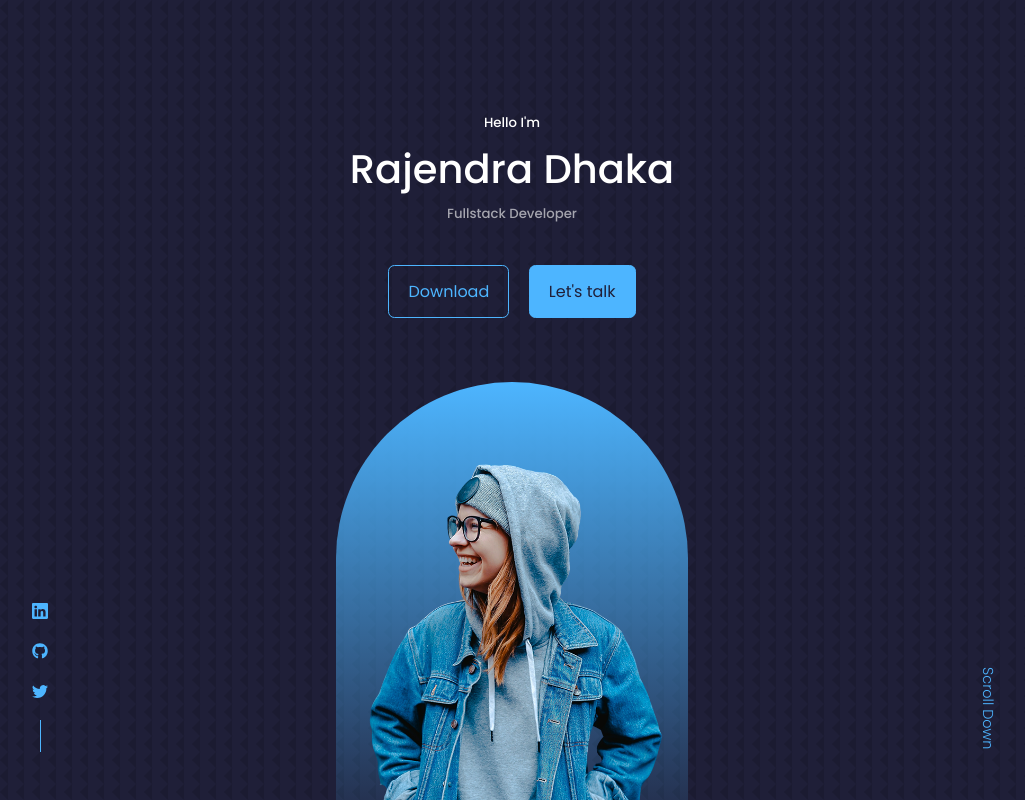
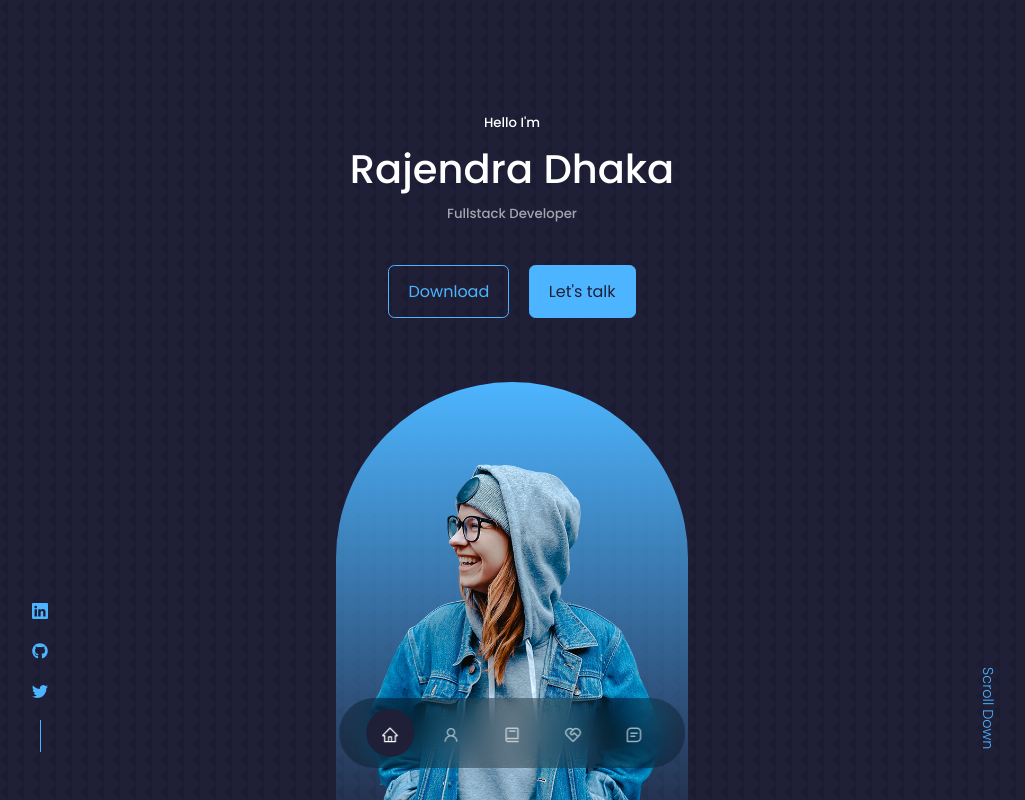
Before and after one commit to rajendra-dhaka/portfolio, a React (Create React App) app: page / in a window 1280 px wide. Shown: the whole page, without its empty margins (128-1153 px from the left). Built offline with nearby package versions, Linux system fonts and the light colour scheme.

Commit message:
created Navbar

```diff
--- a/src/App.jsx
+++ b/src/App.jsx
@@ -15,8 +15,8 @@
   return (
     <>
       <Header />
-      {/* <Navbar />
-      <About />
+      <Navbar />
+      {/* <About />
       <Experience />
       <Services />
       <Portfolio />
--- a/src/components/about/About.jsx
+++ b/src/components/about/About.jsx
@@ -1,5 +1,5 @@
 import React from "react";
 
 export const About = () => {
-  return <div>About</div>;
+  return <section id='about'>About</section>;
 };
--- a/src/components/contact/Contact.jsx
+++ b/src/components/contact/Contact.jsx
@@ -1,5 +1,5 @@
 import React from "react";
 
 export const Contact = () => {
-  return <div>Contact</div>;
+  return <section id='contact'>Contact</section>;
 };
--- a/src/components/experience/Experience.jsx
+++ b/src/components/experience/Experience.jsx
@@ -1,5 +1,5 @@
 import React from "react";
 
 export const Experience = () => {
-  return <div>Experience</div>;
+  return <section id='experience'>Experience</section>;
 };
--- a/src/components/navbar/Navbar.jsx
+++ b/src/components/navbar/Navbar.jsx
@@ -1,5 +1,35 @@
-import React from "react";
+import React, { useState } from 'react';
+import { AiOutlineHome, AiOutlineUser } from 'react-icons/ai';
+import { BiBook, BiMessageSquareDetail } from 'react-icons/bi';
+import { RiServiceLine } from 'react-icons/ri';
+import './navbar.css';
 
 export const Navbar = () => {
-  return <div>Navbar</div>;
+  const [activeNav, setActiveNav] = useState('#');
+
+  return (
+    <nav>
+      <a href='#' onClick={() => setActiveNav('#')} className={activeNav === '#' ? 'active' : ''}>
+        <AiOutlineHome />
+      </a>
+      <a href='#about' onClick={() => setActiveNav('#about')} className={activeNav === '#about' ? 'active' : ''}>
+        <AiOutlineUser />
+      </a>
+      <a
+        href='#experience'
+        onClick={() => setActiveNav('#experience')}
+        className={activeNav === '#experience' ? 'active' : ''}>
+        <BiBook />
+      </a>
+      <a
+        href='#services'
+        onClick={() => setActiveNav('#services')}
+        className={activeNav === '#services' ? 'active' : ''}>
+        <RiServiceLine />
+      </a>
+      <a href='#contact' onClick={() => setActiveNav('#contact')} className={activeNav === '#contact' ? 'active' : ''}>
+        <BiMessageSquareDetail />
+      </a>
+    </nav>
+  );
 };
--- a/src/components/navbar/navbar.css
+++ b/src/components/navbar/navbar.css
@@ -0,0 +1,35 @@
+nav {
+  background: rgba(0, 0, 0, 0.3);
+  width: max-content;
+  display: block;
+  padding: 0.7rem 1.7rem;
+  z-index: 2;
+  position: fixed;
+  left: 50%;
+  transform: translateX(-50%);
+  bottom: 2rem;
+  display: flex;
+  gap: 0.8rem;
+  border-radius: 3rem;
+  backdrop-filter: blur(15px);
+}
+
+nav a {
+  background: transparent;
+  padding: 0.9rem;
+  border-radius: 50%;
+  color: var(--color-light);
+  font-size: 1.1rem;
+  width: 3rem;
+  height: 3rem;
+  text-align: center;
+}
+
+nav a:hover {
+  background: rgba(0, 0, 0, 0.3);
+}
+
+nav a.active {
+  background: var(--color-bg);
+  color: var(--color-white);
+}
--- a/src/components/portfolio/Portfolio.jsx
+++ b/src/components/portfolio/Portfolio.jsx
@@ -1,5 +1,5 @@
 import React from "react";
 
 export const Portfolio = () => {
-  return <div>Portfolio</div>;
+  return <section id='section'>Portfolio</section>;
 };
--- a/src/components/services/Services.jsx
+++ b/src/components/services/Services.jsx
@@ -1,5 +1,5 @@
 import React from "react";
 
 export const Services = () => {
-  return <div>Services</div>;
+  return <section id='services'>Services</section>;
 };
--- a/src/components/testimonials/Testimonials.jsx
+++ b/src/components/testimonials/Testimonials.jsx
@@ -1,5 +1,5 @@
 import React from "react";
 
 export const Testimonials = () => {
-  return <div>Testimonials</div>;
+  return <section id='testimonials'>Testimonials</section>;
 };
--- a/src/index.css
+++ b/src/index.css
@@ -62,6 +62,7 @@
 
 section {
   margin-top: 8rem;
+  height: 100vh;
 }
 
 section > h2,
```
